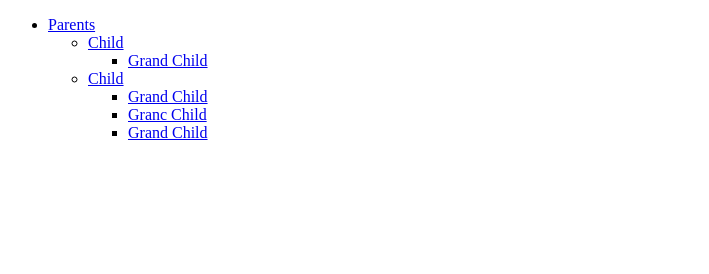
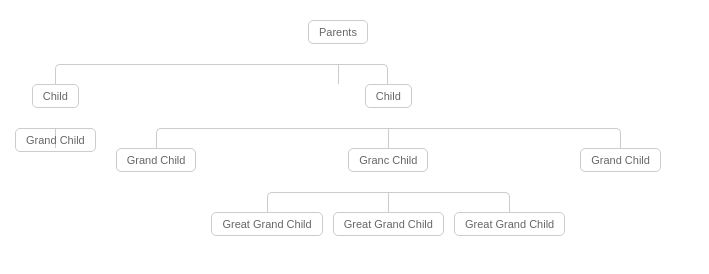
Before and after one commit to BritishPandaChick/css-family-tree, a plain HTML site: page index.html in a window 1280 px wide. Shown: the whole page, without its empty margins (0-709 px from the left). Drawn offline with Linux system fonts and the light colour scheme.

Commit message:
Start adding CSS styles. Add rest of HTML tags for children and grandchildren

```diff
--- a/css/style.css
+++ b/css/style.css
@@ -0,0 +1,106 @@
+* {
+    margin: 0;
+    padding: 0;
+}
+
+.tree ul {
+    padding-top: 20px;
+    position: relative;
+}
+
+.tree li {
+    float: left;
+    text-align: center;
+    list-style-type: none;
+    position: relative;
+    padding: 20px 5px 0 5px;
+
+    -transition: all 0.5s;
+    -webkit-transition: all 0.5s;
+    -moz-transition: all 0.5s;
+}
+
+/* We will use ::before and ::after to draw the connectors */
+.tree li::before, .tree li::after {
+    content: '';
+    position: absolute;
+    top: 0;
+    right: 50%;
+    border-top: 1px solid #ccc;
+    width: 50%;
+    height: 20px;
+}
+
+.tree li::after {
+    right: auto;
+    left: 50%;
+    border-left: 1px solid #ccc;
+}
+
+/* We need to remove left-right connectors from elements without any siblings */
+.tree li:only-child::after, .tree li:only-child::before {
+    display: none;
+}
+
+/* Remove space from the top of single children */
+.tree li:only-child {
+    padding-top: 0;
+}
+
+/* Remove left connector from first hcild and right connector from last child */
+.tree li:first-child::before, .tree li:last-child::after {
+    border: 0 none;
+}
+
+/* Adding back the vertical connector to the last nodes */
+.tree li:last-child::before {
+    border-right: 1px solid #ccc;
+    border-radius: 0 5px 0 0;
+    -webkit-border-radius: 0 5px 0 0;
+    -moz-border-radius: 0 5px 0 0;
+}
+
+.tree li:first-child::after {
+    border-radius: 5px 0 0 0;
+    -webkit-border-radius: 5px 0 0 0;
+    -moz-border-radius: 5px 0 0 0;
+}
+
+/* Time to add downward connectors from parents */
+.tree ul ul::before {
+    content: '';
+    position: absolute;
+    border-left: 1px solid #ccc;
+    width: 0;
+    height: 20px;
+}
+
+.tree li a {
+    border: 1px solid #ccc;
+    padding: 5px 10px;
+    text-decoration: none;
+    color: #666;
+    font-family: arial, verdana, tahoma;
+    font-size: 11px;
+    display: inline-block;
+
+    border-radius: 5px;
+    -webkit-border-radius: 5px;
+    -moz-border-radius: 5px;
+}
+
+/* Time for some hover effects */
+/* We will apply the hover effect the lineage of the elements also */
+.tree li a:hover, .tree li a:hover+ul li a {
+    background: #c8e4f8;
+    color: #000;
+    border: 1px solid #94a0b4;
+}
+
+/* Connector styles on hover */
+.tree li a:hover + ul li::after,
+.tree li a:hover + ul li::before,
+.tree li a:hover + ul::before,
+.tree li a:hover + ul ul::before {
+    border-color: #94a0b4;
+}
--- a/index.html
+++ b/index.html
@@ -23,7 +23,22 @@
                             <a href="#">Child</a>
                             <ul>
                                 <li><a href="#">Grand Child</a></li>
-                                <li><a href="#">Granc Child</a></li>
+                                <li>
+                                    <a href="#">Granc Child</a>
+                                    <ul>
+                                        <li>
+                                            <a href="#"">Great Grand Child</a>
+                                        </li>
+
+                                        <li>
+                                            <a href="#"">Great Grand Child</a>
+                                        </li>
+
+                                        <li>
+                                            <a href="#"">Great Grand Child</a>
+                                        </li>
+                                    </ul>
+                                </li>
                                 <li><a href="#">Grand Child</a></li>
                             </ul>
                         </li>
```
